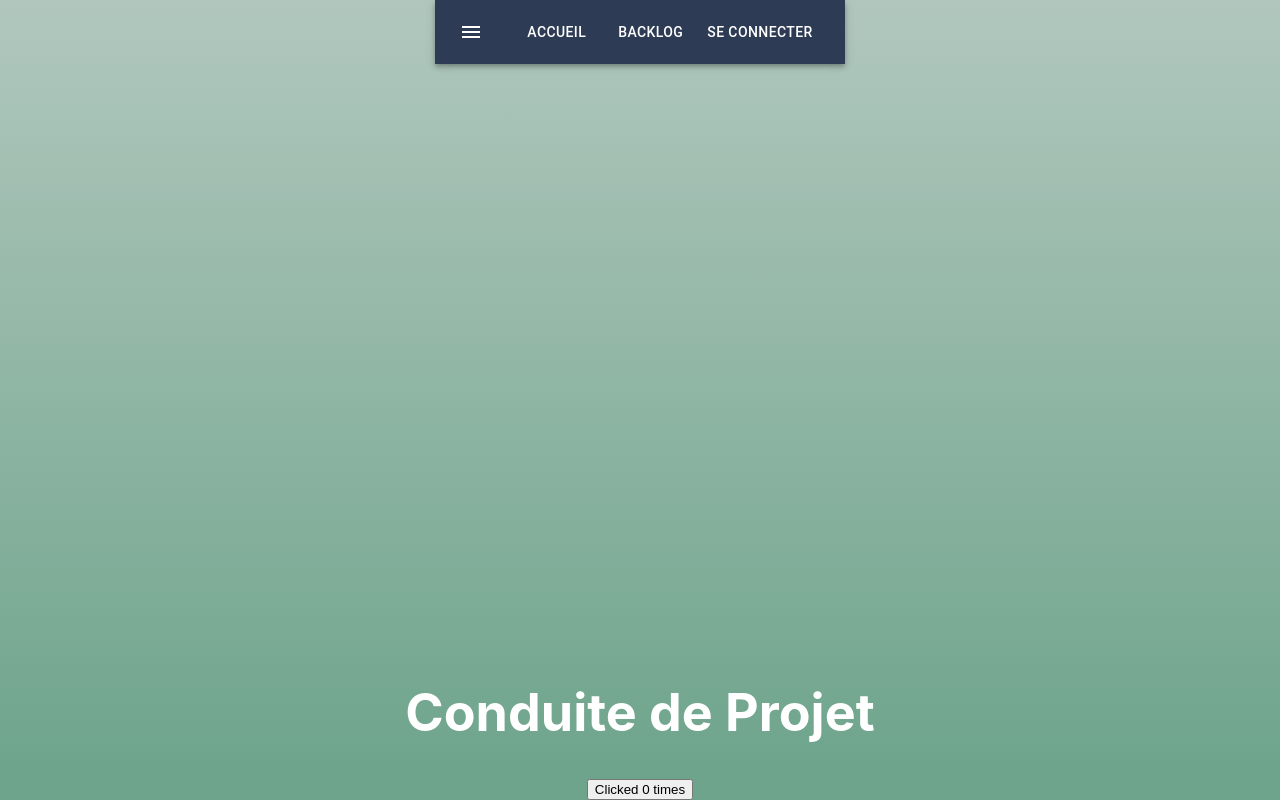
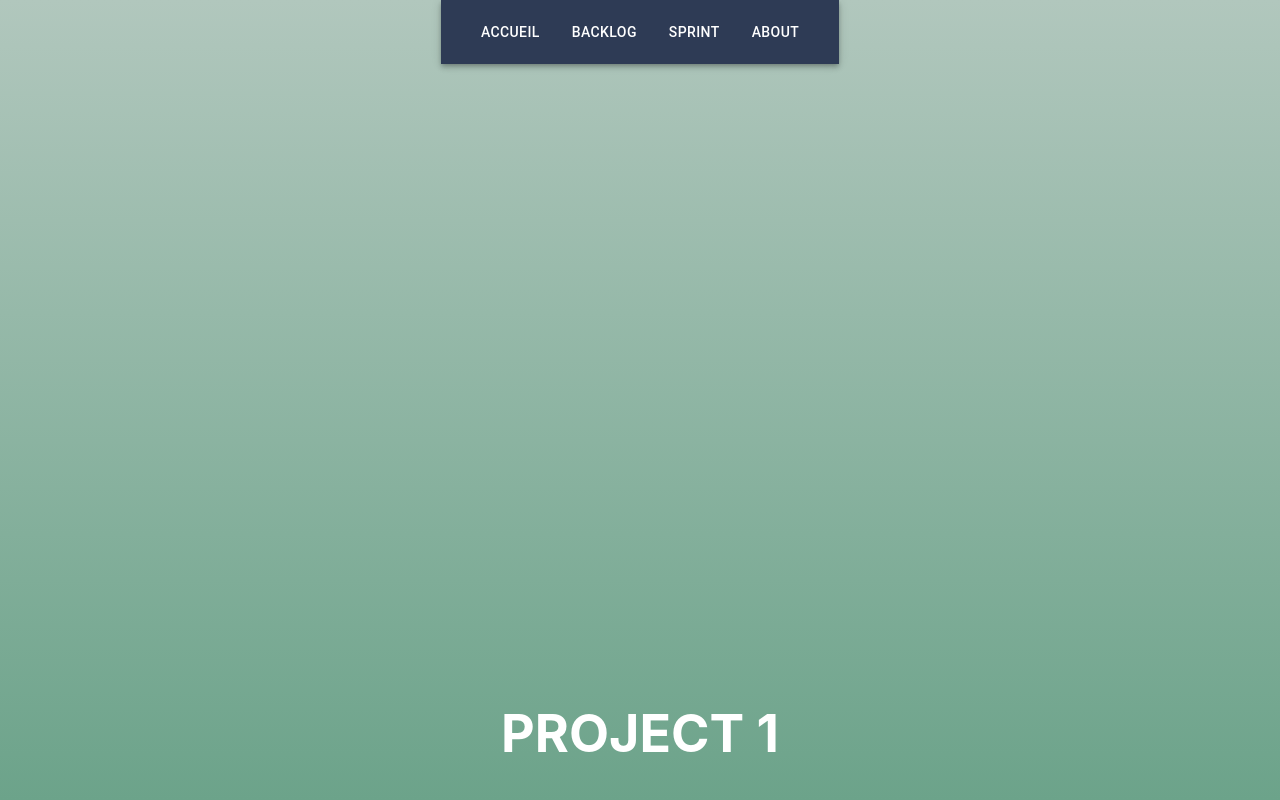
Before and after one commit to MartinIthurbide/ProjetCdp, a React (Create React App) app: page / in a window 1280 px wide. Built offline with nearby package versions, Linux system fonts and the light colour scheme.

Commit message:
plusieurs pages init

```diff
--- a/src/App.js
+++ b/src/App.js
@@ -1,6 +1,10 @@
 import './App.css';
 import { useState } from 'react';
-import MyAppBar from './Menu/AppBar';
+import MyAppBar from './components/menu/AppBar';
+import SignUp from './components/homepage/contact';
+import ProjectComponent from './components/homepage/ProjectComponent';
+import { BrowserRouter as Router, Routes, Route }
+    from 'react-router-dom';
 
 function MyButton() {
   const [count, setCount] = useState(0);
@@ -20,17 +24,13 @@ function App() {
   return (
     <div className="App">
       <header className="App-header">
-        <MyAppBar />
-        <h1>Conduite de Projet</h1>
-        <MyButton />
-        {/* <a
-          className="App-link"
-          href="https://reactjs.org"
-          target="_blank"
-          rel="noopener noreferrer"
-        >
-          Learn React
-        </a> */}
+        <Router>
+          <MyAppBar />
+          <Routes>
+            <Route exact path='/' element={<ProjectComponent />} />
+            <Route path='/about' element={<SignUp />} />
+          </Routes>
+        </Router>
       </header>
     </div>
   );
--- a/src/components/homepage/ProjectComponent.js
+++ b/src/components/homepage/ProjectComponent.js
@@ -1,7 +1,11 @@
 function ProjectComponent () {
     return (
     <div className="project">
-
+        <h1>
+            PROJECT 1
+        </h1>
     </div>
     )
 }
+
+export default ProjectComponent;
--- /dev/null
+++ b/src/components/homepage/contact.js
@@ -0,0 +1,11 @@
+import React from 'react';
+
+const SignUp = () => {
+    return (
+        <div>
+            <h1></h1>
+        </div>
+    );
+};
+
+export default SignUp;
--- a/src/Menu/AppBar.js
+++ b/src/components/menu/AppBar.js
@@ -8,7 +8,6 @@ import IconButton from '@mui/material/IconButton';
 import MenuIcon from '@mui/icons-material/Menu';
 
 import './ButtonAppBar.css';
-import ButtonNavBar from './ButtonNavBar';
 
 export default function MyAppBar() {
   return (
@@ -21,22 +20,26 @@ export default function MyAppBar() {
      }}
       >
         <Toolbar>
-          <IconButton
+          {/* <IconButton
             size="large"
             edge="start"
             color="inherit"
             aria-label="menu"
             sx={{ mr: 2 }}
           >
-            <MenuIcon />
-          </IconButton>
-          <Button variant="h5" component="div" sx={{ flexGrow: 1 }}>
+          </IconButton> */}
+          <Button variant="h5" component="div" sx={{ flexGrow: 1 }} href='/'>
             Accueil
           </Button>
-          <Button variant="h5" component="div" sx={{ flexGrow: 1 }}>
+          <Button variant="h5" component="div" sx={{ flexGrow: 1 }} href="/backlog">
             BackLog
           </Button>
-          <Button color="inherit">Se connecter</Button>
+          <Button variant="h5" component="div" sx={{ flexGrow: 1 }} href="/sprint">
+            Sprint
+          </Button>
+          <Button variant="h5" component="div" sx={{ flexGrow: 1 }} to="/about">
+            About
+          </Button>
         </Toolbar>
       </AppBar>
     </Box>
```
Also changed, not shown: src/components/menu/ButtonAppBar.css (renamed from src/Menu/ButtonAppBar.css), src/components/menu/ButtonNavBar.js (added).
